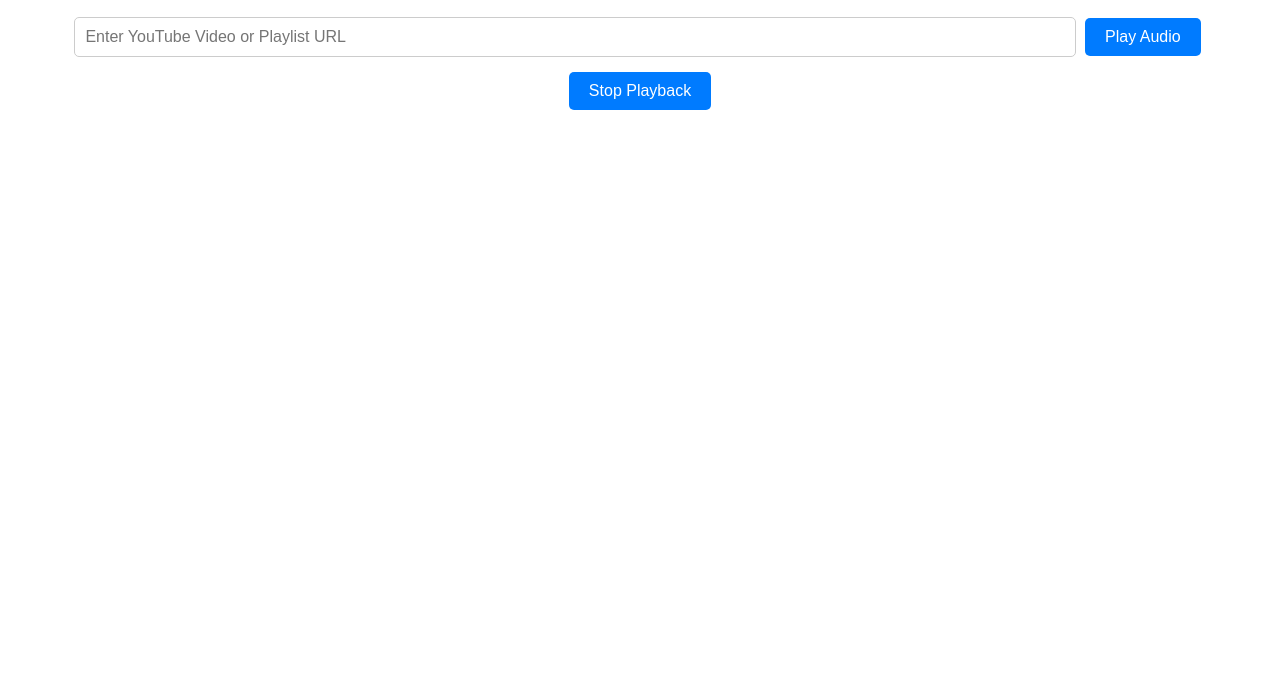
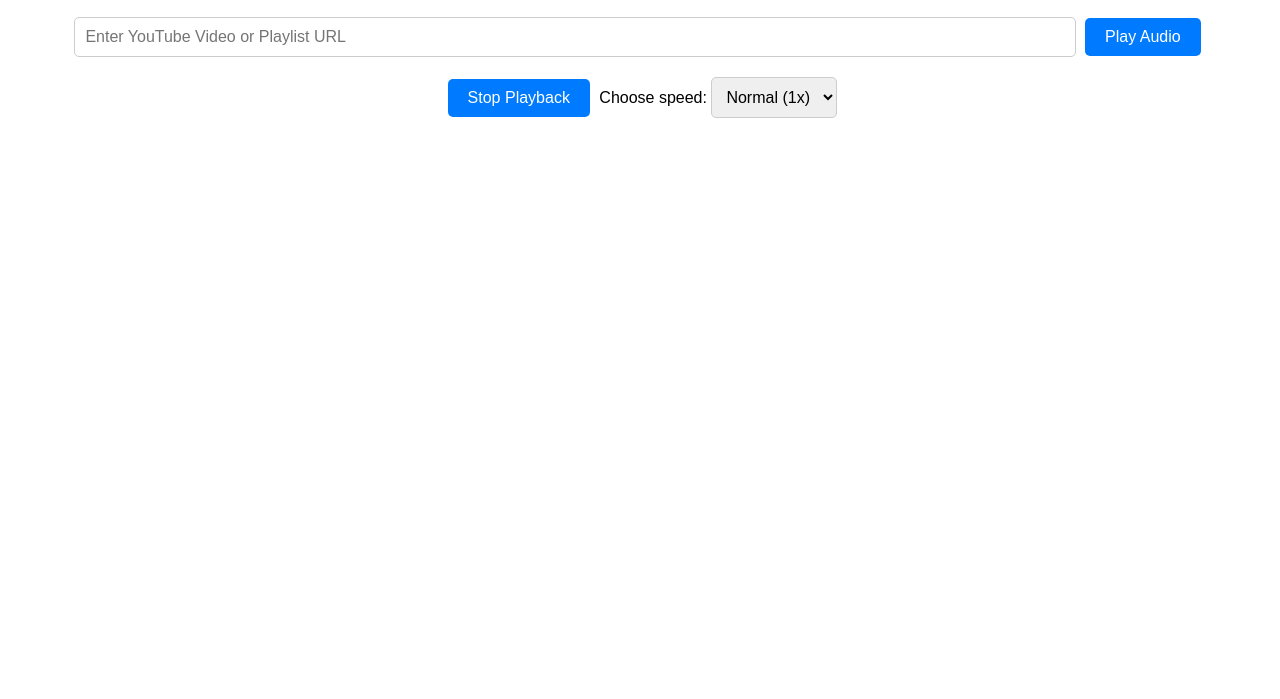
Before and after one commit to yuvraj-singh009/YouTube-Background-Player, a plain HTML site: page index.html in a window 1280 px wide. Shown: the part 101-800 px from the top of the page. Drawn offline with Linux system fonts and the light colour scheme.

Commit message:
Update index.html

```diff
--- a/index.html
+++ b/index.html
@@ -42,6 +42,14 @@
         iframe {
             display: none; /* Keep the YouTube iframe hidden */
         }
+
+        select {
+            margin-top: 10px;
+            padding: 10px;
+            font-size: 16px;
+            border-radius: 5px;
+            border: 1px solid #ccc;
+        }
     </style>
 </head>
 <body>
@@ -51,9 +59,18 @@
     <button onclick="stopAudio()">Stop Playback</button>
     <iframe id="youtubePlayer" width="0" height="0" allow="autoplay"></iframe>
 
+    <label for="speedSelect">Choose speed: </label>
+    <select id="speedSelect" onchange="changeSpeed()">
+        <option value="1">Normal (1x)</option>
+        <option value="1.25">1.25x</option>
+        <option value="1.5">1.5x</option>
+        <option value="2">2x</option>
+    </select>
+
     <script>
+        let player;
+
         function extractPlaylistOrVideoID(url) {
-            // Regex for detecting YouTube video or playlist
             const videoRegex = /(?:https?:\/\/)?(?:www\.)?(?:youtube\.com\/(?:[^\/\n\s]+\/\S+\/|(?:v|e(?:mbed)?)\/|\S*?[?&]v=)|youtu\.be\/)([a-zA-Z0-9_-]{11})/;
             const playlistRegex = /(?:list=)([a-zA-Z0-9_-]+)/;
 
@@ -64,6 +81,18 @@
                 videoID: videoMatch ? videoMatch[1] : null,
                 playlistID: playlistMatch ? playlistMatch[1] : null
             };
+        }
+
+        function onYouTubePlayerAPIReady() {
+            player = new YT.Player('youtubePlayer', {
+                events: {
+                    'onReady': onPlayerReady
+                }
+            });
+        }
+
+        function onPlayerReady(event) {
+            console.log("Player is ready!");
         }
 
         function playBackgroundAudio() {
@@ -79,10 +108,8 @@
             let src;
 
             if (playlistID) {
-                // Embed YouTube playlist
                 src = `https://www.youtube.com/embed?listType=playlist&list=${playlistID}&autoplay=1&controls=0&loop=1&modestbranding=1`;
             } else {
-                // Embed single video
                 src = `https://www.youtube.com/embed/${videoID}?autoplay=1&controls=0&loop=1&playlist=${videoID}&modestbranding=1`;
             }
 
@@ -93,10 +120,25 @@
 
         function stopAudio() {
             const iframe = document.getElementById('youtubePlayer');
-            iframe.src = ""; // Clear the iframe source to stop playback
+            iframe.src = "";
             iframe.style.display = "none";
             alert("Playback stopped.");
         }
+
+        function changeSpeed() {
+            const speed = parseFloat(document.getElementById('speedSelect').value);
+            if (player) {
+                player.setPlaybackRate(speed);
+            }
+        }
+
+        // Load YouTube Player API
+        (function() {
+            var tag = document.createElement('script');
+            tag.src = "https://www.youtube.com/iframe_api";
+            var firstScriptTag = document.getElementsByTagName('script')[0];
+            firstScriptTag.parentNode.insertBefore(tag, firstScriptTag);
+        })();
     </script>
 </body>
 </html>
```
